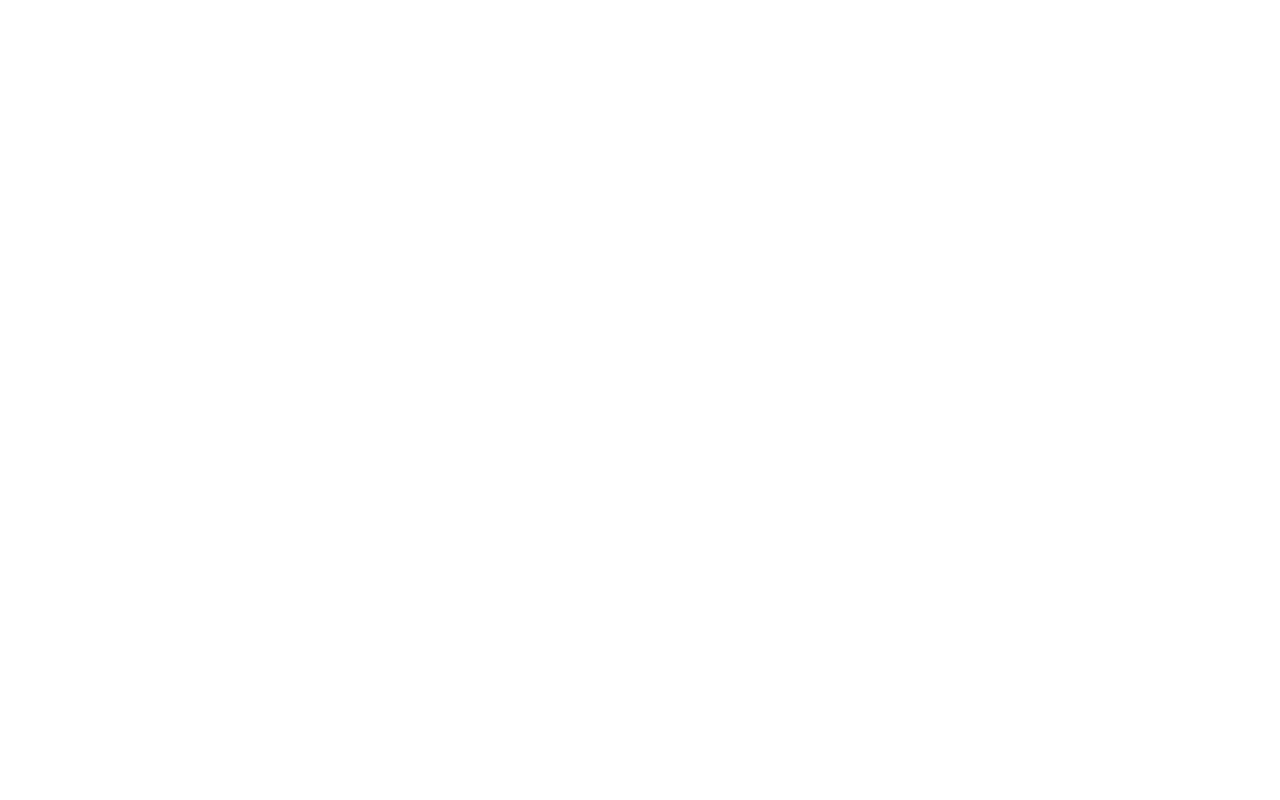
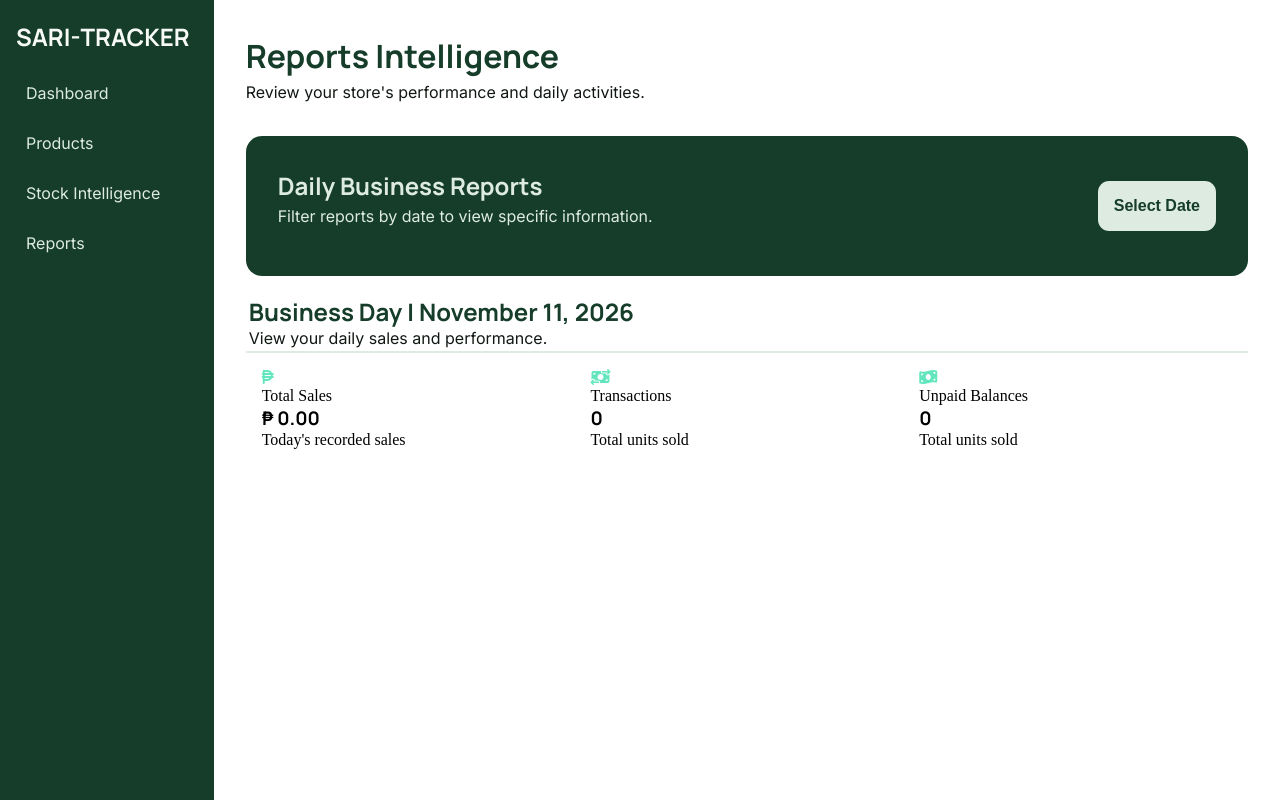
Before and after one commit to ALGGlodo/SariTracker, a website: page reports.html in a window 1280 px wide. Drawn offline with Linux system fonts and the light colour scheme.

Commit message:
Added features to the reports.html and reports.css. Added a select date button and history grid

```diff
--- a/reports.css
+++ b/reports.css
@@ -0,0 +1,114 @@
+*{
+    padding: 0;
+    margin: 0;
+    box-sizing: border-box;
+}
+
+:root {
+    --color-primary: #163D2A;
+    --color-text: #111813;
+    --color-accent: #DDEBE0;
+    --color-background: #F7FAF7;
+       /* Typography */
+    --font-heading: "Manrope", sans-serif;
+    --font-body: "Inter", sans-serif;
+}
+
+main{
+    width: 100%;
+
+}
+
+.reports-section{
+    padding: 2rem 2rem;
+}
+
+.reports-header{
+    margin-bottom: 2rem;
+    line-height: 1.5;
+}
+
+.reports-header h2{
+    font-family: var(--font-heading);
+    font-size: 2rem;
+    color: var(--color-primary);
+}
+
+.reports-header p{
+    font-family: var(--font-body);
+    font-size: 1rem;
+    color: var(--color-text);
+}
+
+.reports-filter h3{
+    font-family: var(--font-heading);
+    font-size: 1.5rem;
+    color: var(--color-accent);
+}
+
+.reports-filter p{
+    font-family: var(--font-body);
+    font-size: 1rem;
+    color: var(--color-accent);
+    margin-bottom: 1rem;
+}
+
+.reports-filter{
+    display: flex;
+    justify-content: space-between;
+    align-items: center;
+    line-height: 1.5;
+    background-color: var(--color-primary);
+    padding: 2rem;
+    border-radius: 1rem;
+
+}
+
+.custom-date-wrapper {
+    position: relative;
+    display: inline-block;
+}
+  /* Hide the default input box while keeping it functional */
+.visually-hidden {
+    position: absolute;
+    opacity: 0;
+    pointer-events: none;
+    width: 0;
+    height: 0;
+  }
+
+  .custom-date-wrapper button{
+    background-color: var(--color-accent);
+    color: var(--color-primary);
+    border: none;
+    padding: 1rem;
+    border-radius: 0.7rem;
+    cursor: pointer;
+    font-weight: 600;
+    font-size: 1rem;
+  }
+
+.daily-sales-info{
+    margin: 1rem 0;
+    padding: 0.2rem;
+    border-bottom: 2px solid var(--color-accent);
+}
+
+.daily-sales-info h3{
+    font-family: var(--font-heading);
+    font-size: 1.5rem;
+    color: var(--color-primary);
+}
+
+.daily-sales-info p{
+    font-family: var(--font-body);
+    font-size: 1rem;
+    color: var(--color-text);
+}
+
+.transactions-grid{
+    padding: 0 1rem;
+    display: grid;
+    grid-template-columns: repeat(auto-fit, minmax(300px, 1fr));
+    gap: 1rem;
+}
--- a/reports.html
+++ b/reports.html
@@ -0,0 +1,89 @@
+<!doctype html>
+<html lang="en">
+  <head>
+    <meta charset="UTF-8" />
+    <meta name="viewport" content="width=device-width, initial-scale=1.0" />
+    <title>Reports Page</title>
+    <script
+      src="https://kit.fontawesome.com/56c8bde467.js"
+      crossorigin="anonymous"
+    ></script>
+    <link rel="preconnect" href="https://fonts.googleapis.com" />
+    <link rel="preconnect" href="https://fonts.gstatic.com" crossorigin />
+    <link
+      href="https://fonts.googleapis.com/css2?family=Inter:ital,opsz,wght@0,14..32,100..900;1,14..32,100..900&family=Manrope:wght@200..800&display=swap"
+      rel="stylesheet"
+    />
+    <link rel="stylesheet" href="styles.css" />
+    <link rel="stylesheet" href="reports.css" />
+  </head>
+  <body>
+    <div class="layout">
+      <aside class="sidebar">
+        <h2>SARI-TRACKER</h2>
+
+        <ul>
+          <li><a href="index.html">Dashboard</a></li>
+          <li><a href="products.html">Products</a></li>
+          <li><a href="stock.html">Stock Intelligence</a></li>
+          <li><a href="reports.html">Reports</a></li>
+        </ul>
+      </aside>
+      <main>
+        <section class="reports-section">
+          <div class="reports-header">
+            <h2>Reports Intelligence</h2>
+            <p>Review your store's performance and daily activities.</p>
+          </div>
+          <div class="reports-filter">
+            <div class="reports-filter-info">
+              <h3>Daily Business Reports</h3>
+              <p>Filter reports by date to view specific information.</p>
+            </div>
+
+            <div class="custom-date-wrapper">
+              <!-- Visible button that looks clean in your UI -->
+              <button type="button" id="calendar-btn">Select Date</button>
+
+              <!-- Hidden native date input -->
+              <input
+                type="date"
+                id="hidden-date-input"
+                class="visually-hidden"
+              />
+            </div>
+          </div>
+
+          <div class="daily-sales">
+            <div class="daily-sales-info">
+                <h3 id="businessDay">Business Day | November 11, 2026</h3>
+                <p>View your daily sales and performance.</p>
+            </div>
+            <div class="transactions-grid">
+                <div class="transaction-infos">
+                    <i class="fa-solid fa-peso-sign" style="color: rgb(99, 230, 190);"></i>
+                    <p>Total Sales</p>
+                    <h3 id="totalSales">₱ 0.00</h3>
+                    <p>Today's recorded sales</p>
+                </div>
+
+                <div class="transaction-infos">
+                    <i class="fa-solid fa-money-bill-transfer" style="color: rgb(99, 230, 190);"></i>
+                    <p>Transactions</p>
+                    <h3 id="totalProductsSold">0</h3>
+                    <p>Total units sold</p>
+                </div>
+
+                <div class="transaction-infos">
+                    <i class="fa-solid fa-money-bill-wave" style="color: rgb(99, 230, 190);"></i>
+                    <p>Unpaid Balances</p>
+                    <h3 id="totalUnpaid">0</h3>
+                    <p>Total units sold</p>
+                </div>
+            </div>
+          </div>
+        </section>
+      </main>
+    </div>
+  </body>
+</html>
```
Also changed, not shown: index.html (+1 -1 lines), products.html (+2 -3 lines), stock.html (+1 -1 lines).
